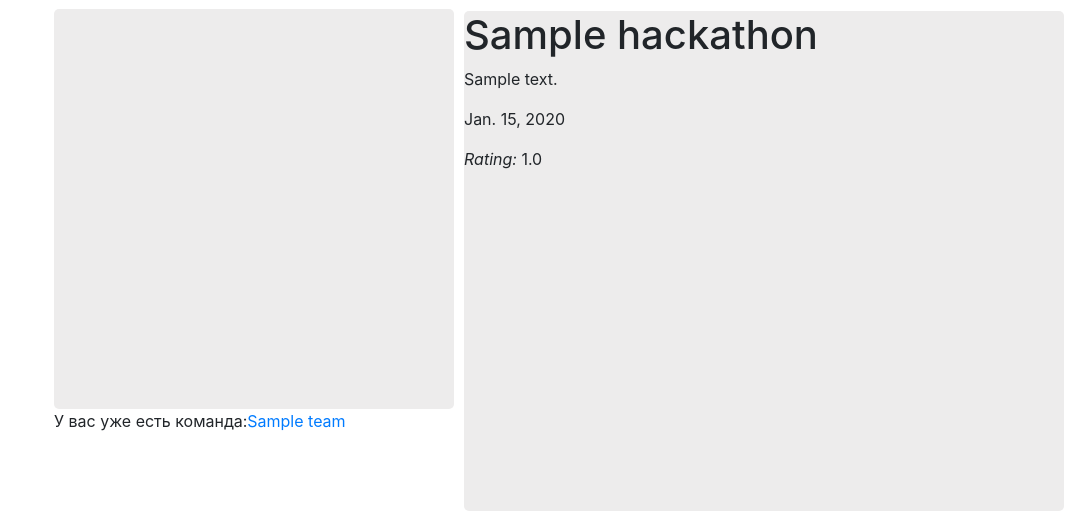
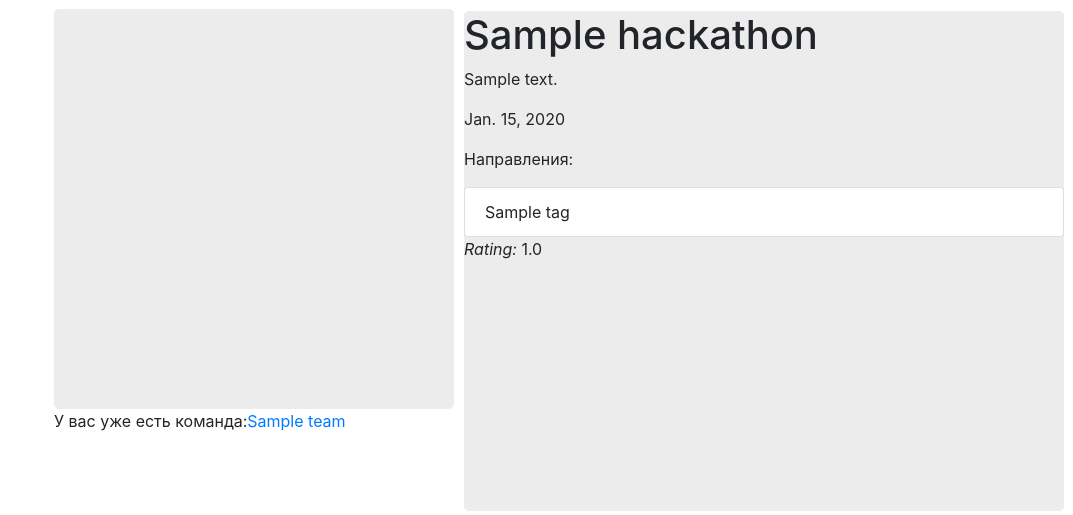
Before and after one commit to 5l1v3r1/HackMoscow, a Django app: page /hack_info/1 in a window 1280 px wide. Shown: the part 100-615 px from the top of the page, without its empty margins (207-1280 px from the left). Run offline with Django 3.2, Linux system fonts and the light colour scheme; the first user in the database is signed in; tables that the repository leaves empty hold one stand-in row (Sample ...); some libraries are stand-ins or nearby versions.

Commit message:
Hack_info - tags

```diff
--- a/MoscowHack/server/templates/hack_info.html
+++ b/MoscowHack/server/templates/hack_info.html
@@ -59,6 +59,12 @@
 								<h1>{{ hack.name }}</h1>
 								<p>{{ hack.description }}</p>
 								<p>{{ hack.date }}</p>
+								<p>Направления:</p>
+								<ul class="list-group">
+									{% for tag in hack.tags.all %}
+										<li class="list-group-item">{{ tag.tagname }}</li>
+									{% endfor %}
+								</ul>
 								<p><i>Rating: </i>
 									{% if rating != -1 %}
 										{{ rating }}
```
Also changed, not shown: other parts of MoscowHack/server/templates/hack_info.html (+1 -1 lines).
